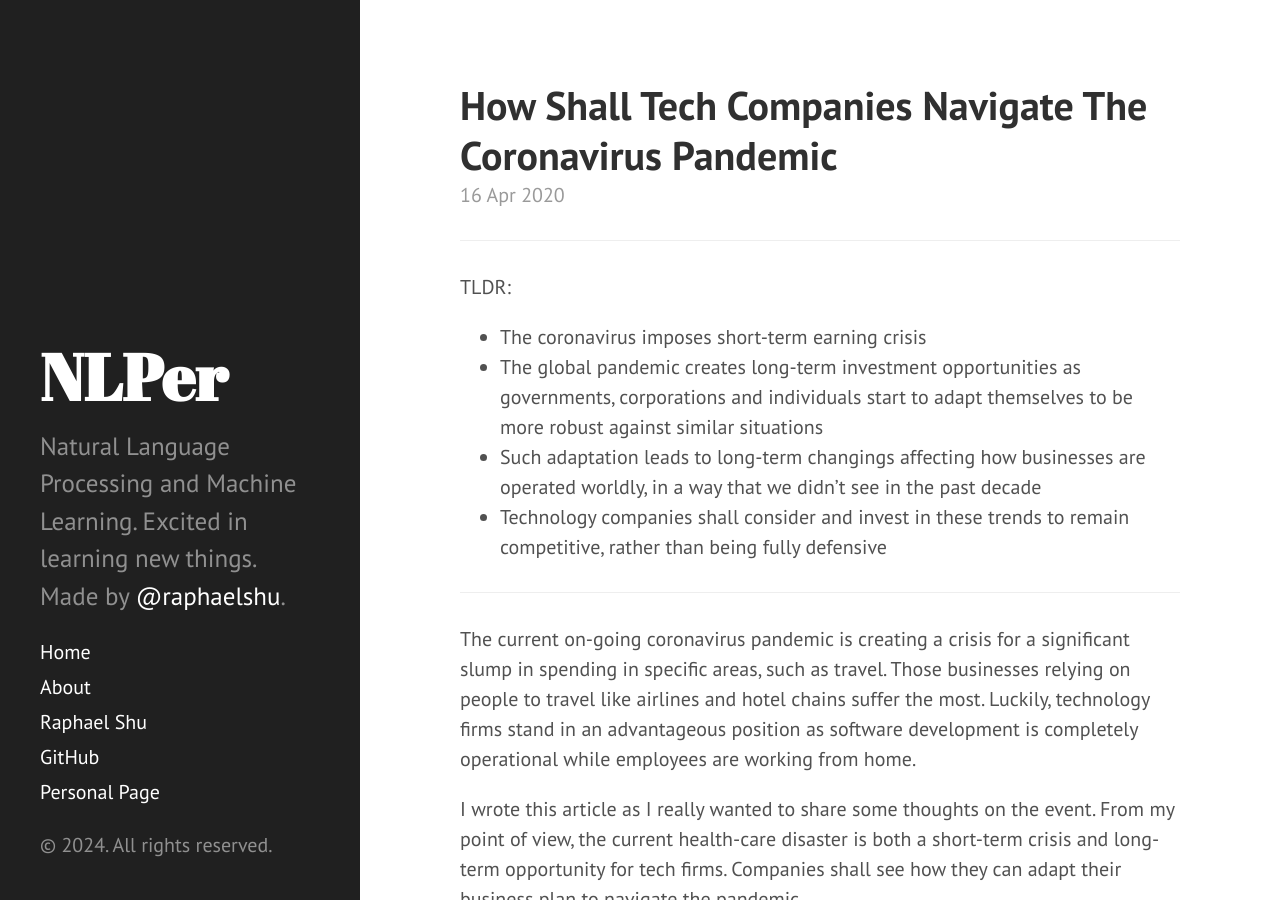
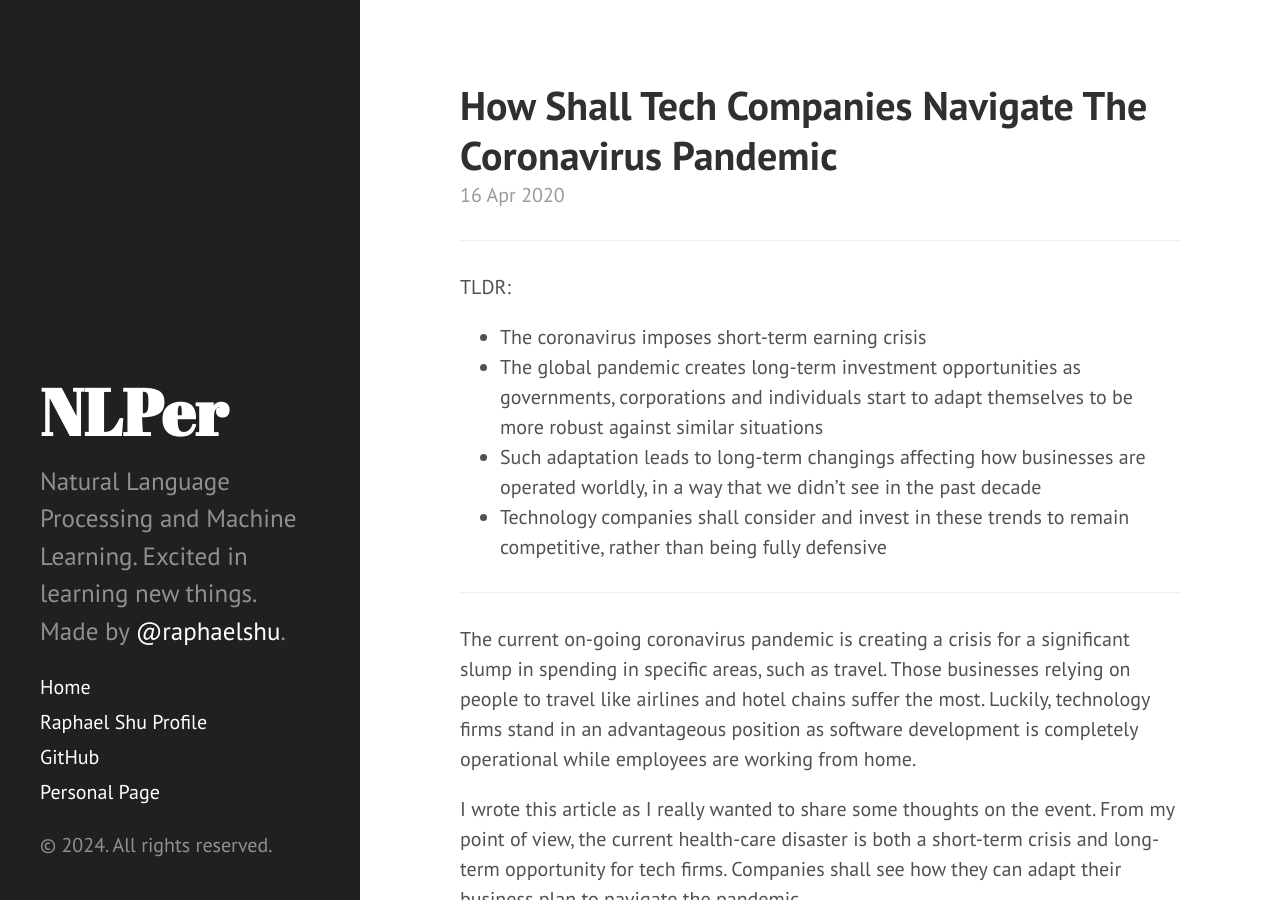
Before and after one commit to zomux/nlper, a Jekyll site: the page built from index.html, in a window 1280 px wide and 900 px high. Built offline with Jekyll 4.4.1, drawn with Linux system fonts in a browser that asks for light colours; formulas are drawn with MathJax 3; the list of posts is cut into pages by our own code.

Commit message:
update code

```diff
--- a/raphael.shu.md
+++ b/raphael.shu.md
@@ -1,6 +1,6 @@
 ---
 layout: page
-title: Raphael Shu
+title: Raphael Shu Profile
 ---
 
 ## Bio
@@ -56,5 +56,4 @@
 
 ## Links
 
-- Old Bio page in The University of Tokyo
-  - https://www.nlab.ci.i.u-tokyo.ac.jp/~shu/
+- [Old Bio page in The University of Tokyo](https://www.nlab.ci.i.u-tokyo.ac.jp/~shu/)
```
Also changed, not shown: about.md (deleted, +0 -6 lines).
